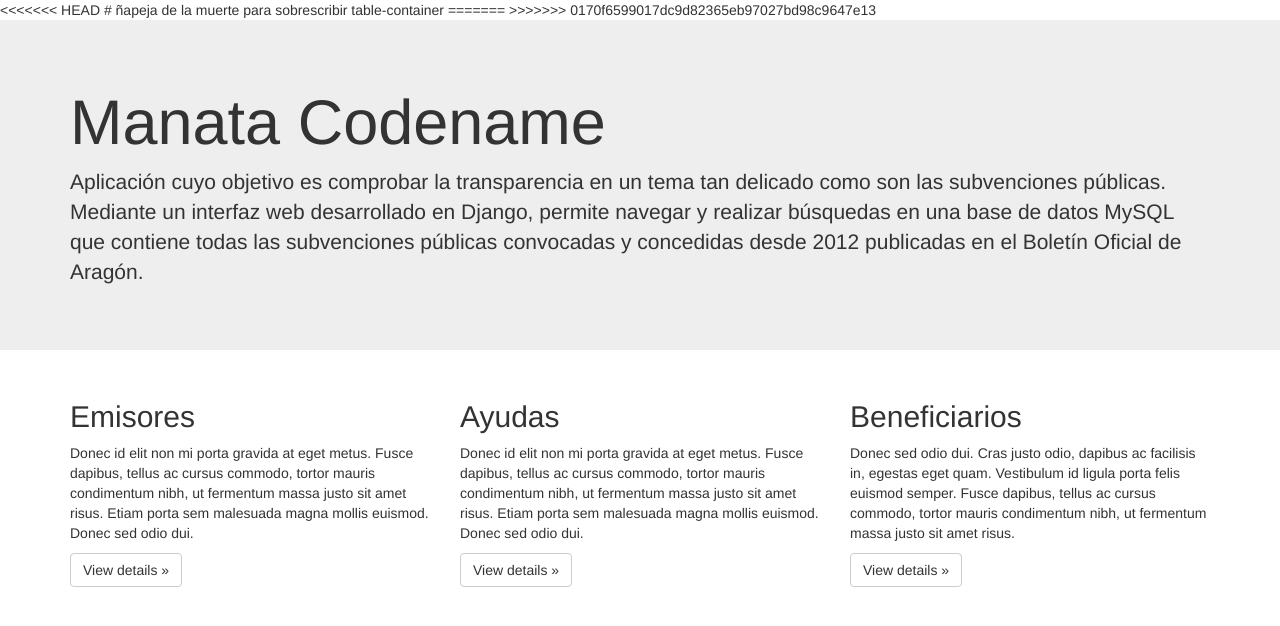
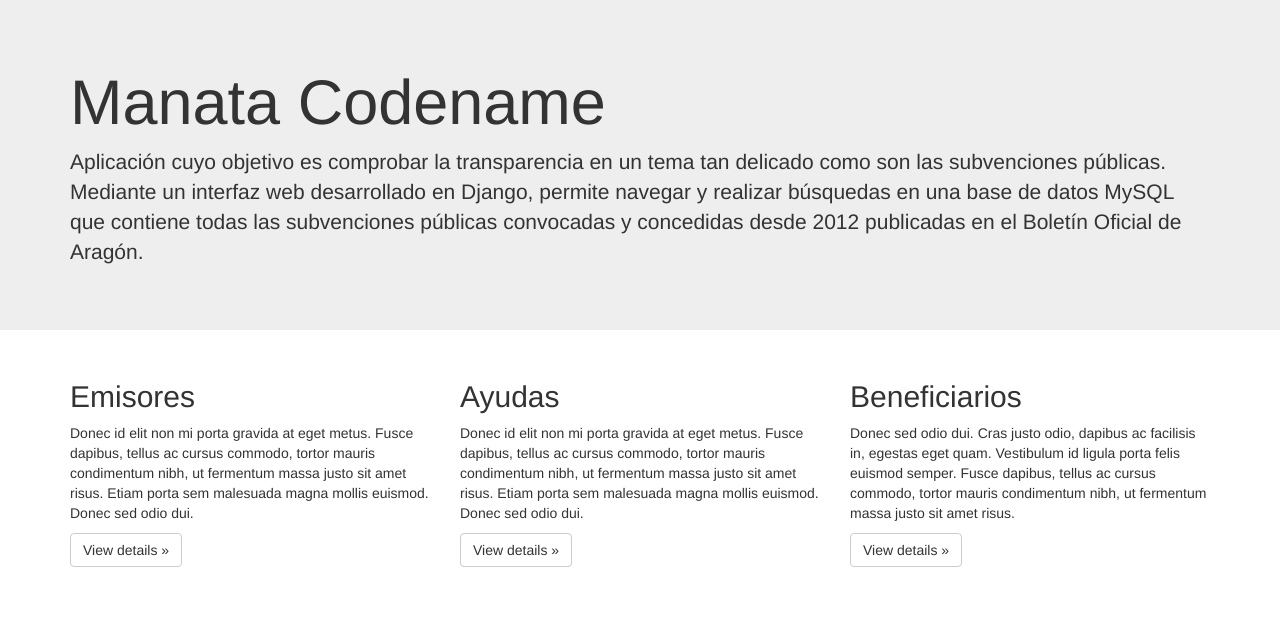
Before and after one commit to aragonopendata/Manata, a Django app: page / in a window 1280 px wide. Shown: the top 626 px of the page. Run offline with Django 3.2, Linux system fonts and the light colour scheme; parts of the project's set-up code (start-up, migrations or seed data) failed here and were passed over; some libraries are stand-ins or nearby versions.

Commit message:
Corrección conflictos

```diff
--- a/web/navegador/tables.py
+++ b/web/navegador/tables.py
@@ -16,11 +16,7 @@
         return '%s €' % value
 
     class Meta:
-<<<<<<< HEAD
-        #attrs = {"class": "paleblue"}
         attrs = {"class": "table"}
-=======
-        attrs = {"class": "paleblue"}
 
 
 class AyudasBeneficiariosTable(tables.Table):
@@ -36,4 +32,3 @@
 
     class Meta:
         attrs = {"class": "paleblue"}
->>>>>>> 0170f6599017dc9d82365eb97027bd98c9647e13
--- a/web/navegador/templates/navegador/base.html
+++ b/web/navegador/templates/navegador/base.html
@@ -15,17 +15,13 @@
     <script src="{% static 'js/bootstrap.min.js' %}"></script>
     <!-- djanfo-tables2 -->
     <link rel="stylesheet" href="{% static 'django_tables2/themes/paleblue/css/screen.css' %}" />
-<<<<<<< HEAD
 
-    # ñapeja de la muerte para sobrescribir table-container
     <style type="text/css">
       div.table-container {display: block;}
     </style>
 
-=======
     <script src="{% static 'js/highcharts.js' %}"></script>
 {% endblock %}
->>>>>>> 0170f6599017dc9d82365eb97027bd98c9647e13
   </head>
 
   <body>
```
